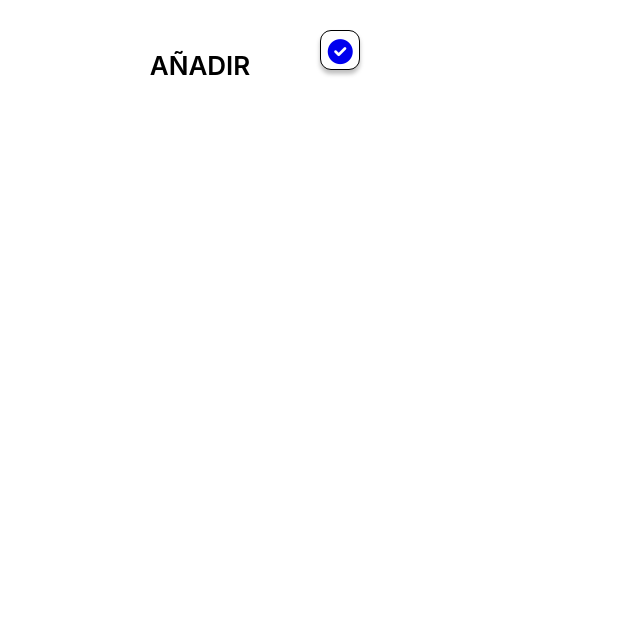
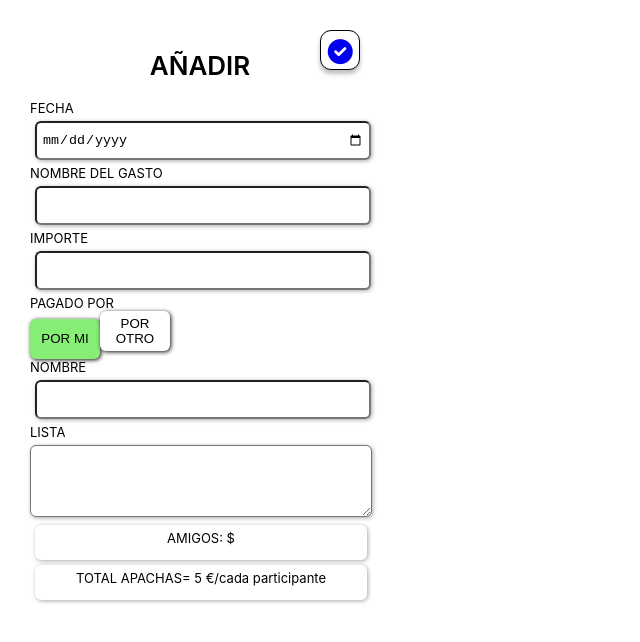
Before and after one commit to candymd/appaches, a React (Create React App) app in the folder frontend/: page /form in a window 1280 px wide. Shown: the top 642 px of the page, without its empty margins (0-640 px from the left). Built offline with nearby package versions, Linux system fonts and the light colour scheme; no server answers.

Commit message:
formulario mejorado

```diff
--- a/frontend/src/App.js
+++ b/frontend/src/App.js
@@ -30,7 +30,7 @@ function App() {
     <div className="App">
         <Routes>
             <Route path="/" exact element={<MainPage registrosACobrar={registrosACobrar} registrosAPagar={registrosAPagar} vistaACobrar={vistaACobrar} setVistaACobrar={setVistaACobrar}/>}/>
-            <Route path="/form" element={<Form/>}/>
+            <Route path="/form" element={<Form registrosACobrar={registrosACobrar} registrosAPagar={registrosAPagar}/>}/>
             </Routes>
     </div>
   );
--- a/frontend/src/components/Form/Form.css
+++ b/frontend/src/components/Form/Form.css
@@ -68,16 +68,15 @@ h1  {
     border-radius: 6px;
 
 }
-.button-select {
-    margin: 5px;
-    width: 60px;
-    height: 40px;
-    left: 50px;
-    top: 100px;
-    background: #FFFFFF;
-    box-shadow: 1px 1px 4px rgba(0, 0, 0, 0.34);
+
+.red, .green{
+    background-color: white;
+    height: 40px ;
+    width: 70px;
+    box-shadow: 1px 1px 4px 0 rgb(13 14 13);
     border-radius: 6px;
-
+    border: none;
+    cursor: pointer;
 }
 
 label {
--- a/frontend/src/components/Form/Form.js
+++ b/frontend/src/components/Form/Form.js
@@ -1,9 +1,27 @@
-import React from 'react';
+import React, {useState} from 'react';
 import './Form.css'
 import {Link, useNavigate} from "react-router-dom";
 
-function Form(props) {
-    /*const navigate = useNavigate();
+function Form  (props) {
+
+
+    const navigate = useNavigate();
+     const [isGreenActive, setIsGreenActive] = useState(true);
+
+    function setVistaACobrar(b) {
+        return;
+
+    }
+
+    const irACobrar = () => {
+        setIsGreenActive(true);
+        setVistaACobrar(true)
+    }
+
+    const irAPagar = () => {
+        setIsGreenActive(false);
+        setVistaACobrar(false)
+    }
 
 
     const [registryData, setRegistryData] = useState(props.registryData || {
@@ -16,7 +34,7 @@ function Form(props) {
 
     const handleInputChange = (event) => {
         console.log(event.target.value)
-        setRegistryDataData({
+        setRegistryData({
             ...registryData,
             [event.target.name]: event.target.value
         })
@@ -28,14 +46,14 @@ function Form(props) {
         props.onClose()
         navigate("/")
 
-    } */
+    }
 
     return (
     <>
         <div className="container">
             <button className="button-icon"><Link to="/"><i className="fa-solid fa-circle-check"></i></Link></button>
             <h1>AÑADIR</h1>
-            {/*<div className="form">
+            <div className="form">
                 <div>
                     <label htmlFor="">FECHA</label>
                     <input value={registryData.date} onChange={handleInputChange}type="date"  name="registry_date" className="input"/>
@@ -48,14 +66,19 @@ function Form(props) {
                     <label htmlFor="price">IMPORTE</label>
                     <input value={registryData.amount} onChange={handleInputChange} type="text" name="import" className="input"/>
                 </div>
+
                 <div>
                     <label htmlFor="">PAGADO POR</label>
-                    <button  className="button-select">Por ti</button>
-                    <button  className="button-select">Por otro</button>
+                        <button onClick=
+                                    {irACobrar} className={isGreenActive ? 'green active' : 'green'}>POR MI
+                        </button>
+                        <button onClick=
+                                    {irAPagar} className={!isGreenActive ? 'red active' : 'red'}>POR OTRO
+                        </button>
                 </div>
                 <div>
                     <label htmlFor="">NOMBRE</label>
-                    <input value={registryData.friends} onChange={handleInputChange}type="text" required name="user_name" className="input"/>
+                    <input value={registryData.friends} onChange={handleInputChange} type="text" required name="user_name" className="input"/>
                 </div>
                 <div>
                     <label htmlFor="">LISTA</label>
@@ -65,9 +88,9 @@ function Form(props) {
                     <p className="input">AMIGOS: ${registryData.numberFriends}</p>
                     <p className="input">TOTAL APACHAS= 5 €/cada participante</p>
                 </div>
-            </div>*/}
+            </div>
         </div>
     </>
-)
+    )
 }
 export default Form
```
